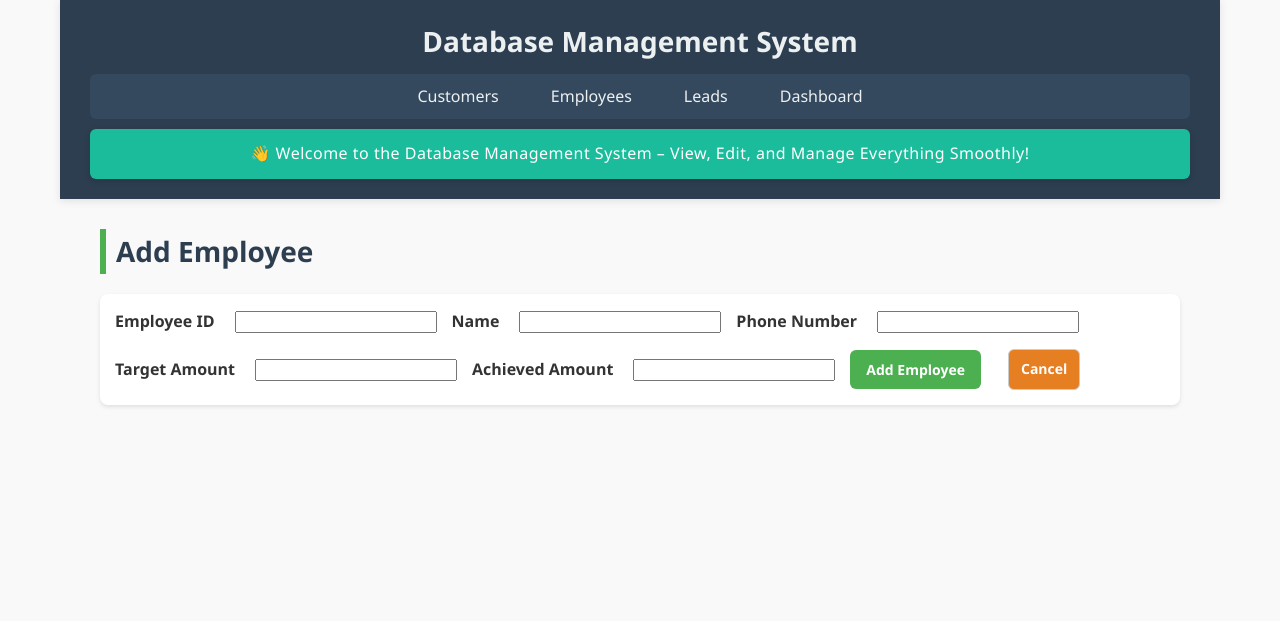
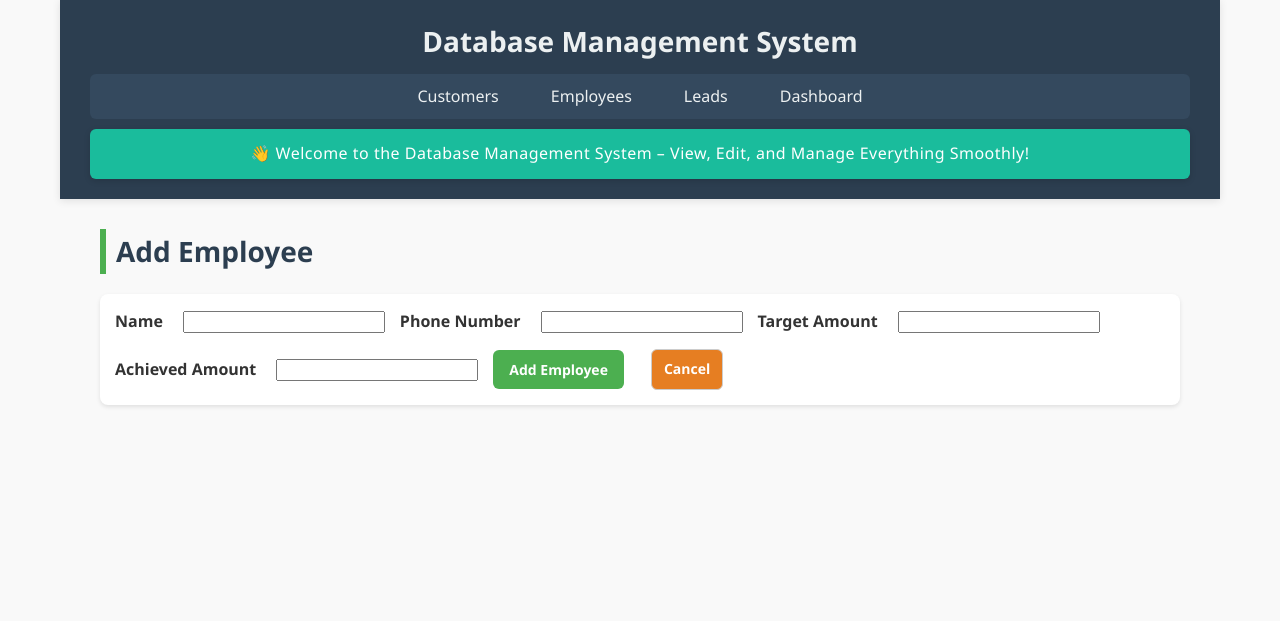
Before and after one commit to shahzaibjanjua25/pacific-trips-flask, a Flask app: page /employee/add in a window 1280 px wide. Shown: the part 61-682 px from the top of the page. Run offline with Flask 3, Linux system fonts and the light colour scheme.

Commit message:
employee edited

```diff
--- a/app.py
+++ b/app.py
@@ -261,7 +261,7 @@ def employees():
 @app.route('/employee/add', methods=['GET', 'POST'])
 def add_employee():
     if request.method == 'POST':
-        empId = str(uuid.uuid4())[:8]
+        empId = str(uuid.uuid4())[:8]  # Generate here
         form = request.form
         with closing(get_db_connection()) as conn:
             with closing(conn.cursor()) as cursor:
@@ -277,10 +277,13 @@ def add_employee():
                     form['achievedAmount']
                 ))
                 conn.commit()
-        flash("Employee added!", "success")
+        flash(f"Employee added! ID: {empId}", "success")
         return redirect(url_for('employees'))
 
-    return render_template('add_employee.html')
+    # Generate an ID for display when GET request
+    preview_emp_id = str(uuid.uuid4())[:8]
+    return render_template('add_employee.html', empId=preview_emp_id)
+
 
 @app.route('/employee/edit/<string:emp_id>', methods=['GET', 'POST'])
 def edit_employee(emp_id):
@@ -506,19 +509,22 @@ def edit_lead(lead_id):
                     lead_id
                 ))
 
-                # 🔹 NEW: also update the linked customer's status
-                cursor.execute('''
-                    UPDATE customers
-                    SET status = ?
-                    WHERE customerId = ?
-                ''', (
-                    form['status'],
-                    form['customerId']
-                ))
+                # 🔹 Safeguard: only update customer's status if it matches the lead's old status
+                cursor.execute("SELECT status FROM customers WHERE customerId = ?", (form['customerId'],))
+                customer_status = cursor.fetchone()['status']
+                if customer_status == lead['status']:
+                    cursor.execute('''
+                        UPDATE customers
+                        SET status = ?
+                        WHERE customerId = ?
+                    ''', (
+                        form['status'],
+                        form['customerId']
+                    ))
 
                 conn.commit()
 
-        flash("Lead, related customer, and employee updated!", "info")
+        flash("Lead updated! (Customer status synced if matched.)", "info")
         return redirect(url_for('leads'))
 
     return render_template('edit_lead.html',
--- a/templates/add_employee.html
+++ b/templates/add_employee.html
@@ -3,8 +3,9 @@
 {% block content %}
 <h2>Add Employee</h2>
 <form method="POST" action="{{ url_for('add_employee') }}" class="form-container">
-    <label for="empId">Employee ID</label>
-    <input type="text" name="empId" required>
+    <!-- Optional: show the generated empId -->
+    <!-- <label for="empId">Employee ID (Auto-generated)</label>
+    <input type="text" value="{{ empId }}" readonly> -->
 
     <label for="empName">Name</label>
     <input type="text" name="empName" required>
```
Also changed, not shown: EMS.db.
